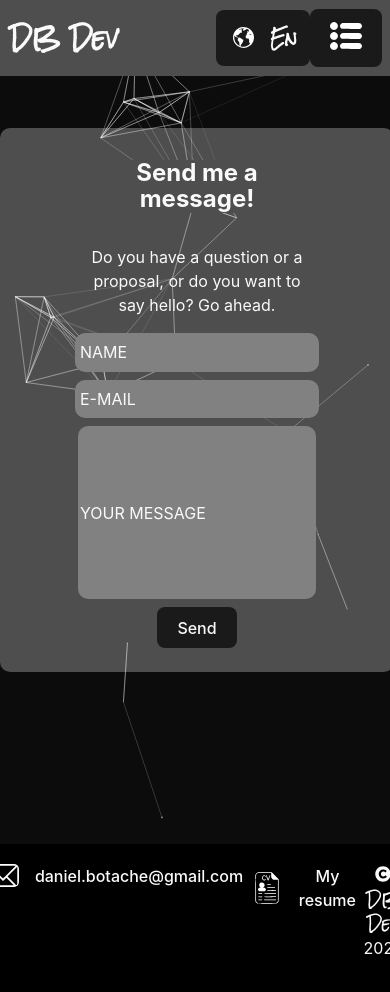
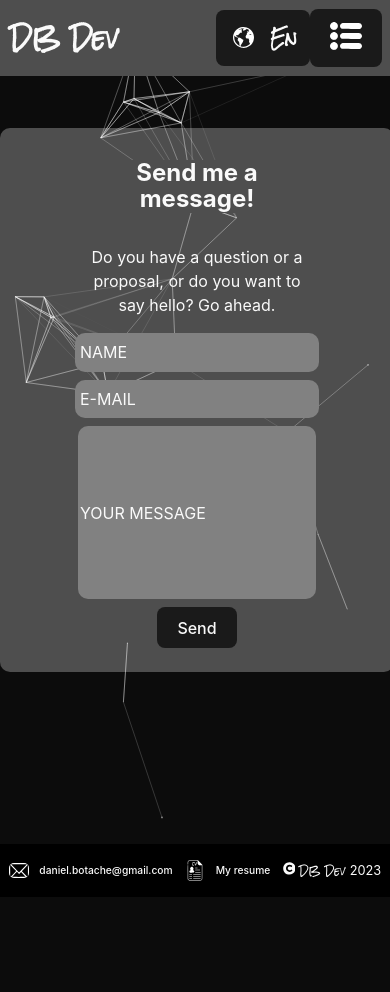
Before and after one commit to Daniel-Botache/Portfolio, a React (Vite) app in the folder Portfolio/: page /contact in a window 390 px wide. Shown: the top 992 px of the page. After the commit the page ends 897 px from the top, so only its background shows below. Built offline with nearby package versions, Linux system fonts and the light colour scheme.

Commit message:
se hace responsive el footer

```diff
--- a/Portfolio/src/components/Footer/Footer.jsx
+++ b/Portfolio/src/components/Footer/Footer.jsx
@@ -38,7 +38,7 @@ const Footer = () => {
         </Link>
       </div>
 
-      <p>
+      <p className={styles.logoFooter}>
         <FaCopyright /> <span className={styles.spanFooter}>DB Dev </span>{" "}
         {new Date().getFullYear()}
       </p>
--- a/Portfolio/src/components/Footer/Footer.module.css
+++ b/Portfolio/src/components/Footer/Footer.module.css
@@ -6,7 +6,6 @@
   background-color: rgb(0, 0, 0);
   width: 98%;
   padding: 1%;
-  padding-bottom: 2em;
   bottom: 0;
   margin: 0;
   display: flex;
@@ -15,6 +14,7 @@
   flex-direction: row;
   justify-content: center;
   gap: 2%;
+  align-items: center;
 }
 .imgFooter {
   background-color: transparent;
@@ -29,3 +29,17 @@
 .spanFooter {
   font-family: "RockSalt";
 }
+@media (max-width: 722px) {
+  .mainContainerFooter {
+    justify-content: space-evenly;
+  }
+  .emailContainer {
+    font-size: 0.8em;
+  }
+  .spanFooter {
+    font-size: 0.8em;
+  }
+  .logoFooter {
+    font-size: 0.8em;
+  }
+}
```
